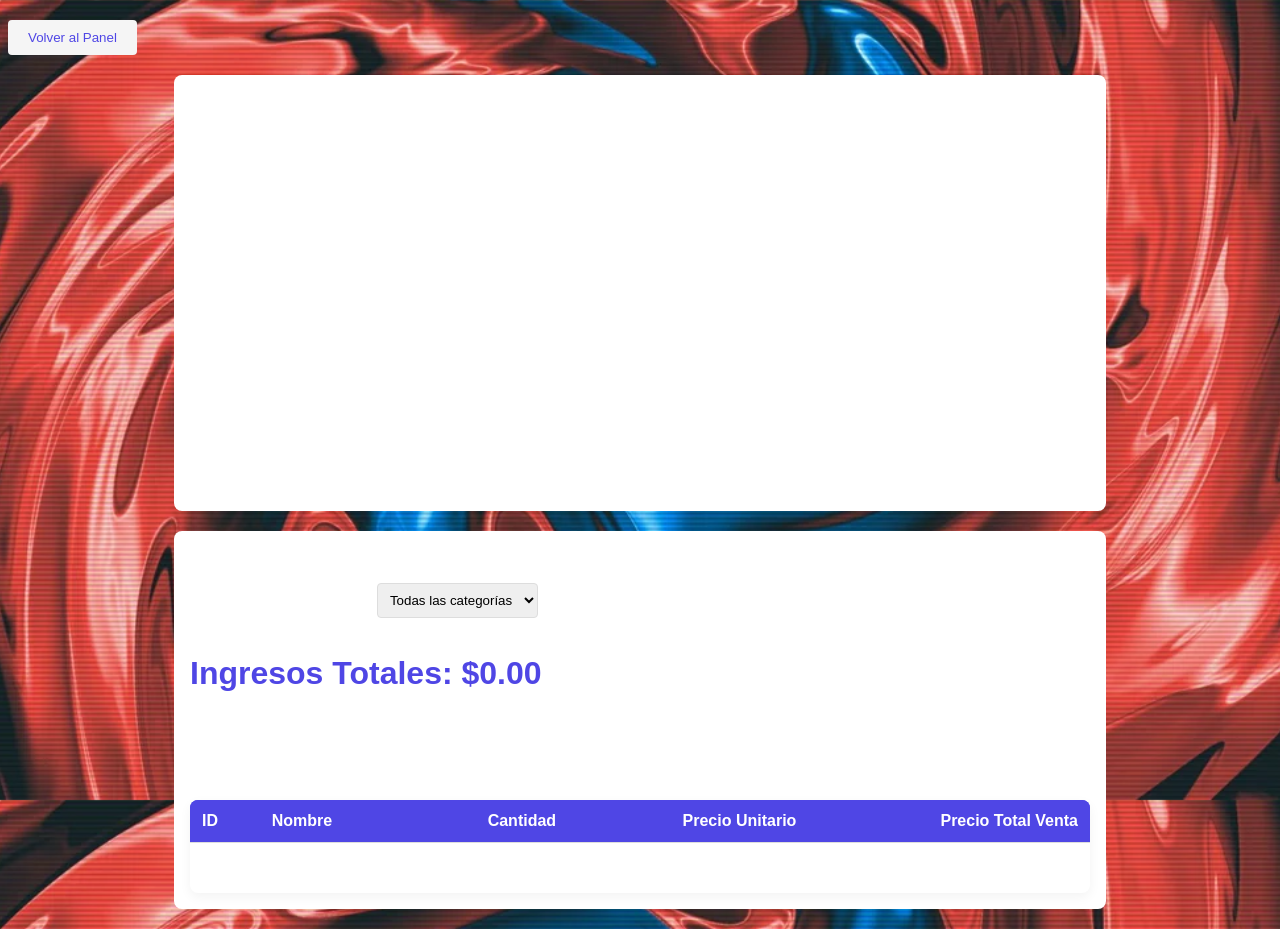
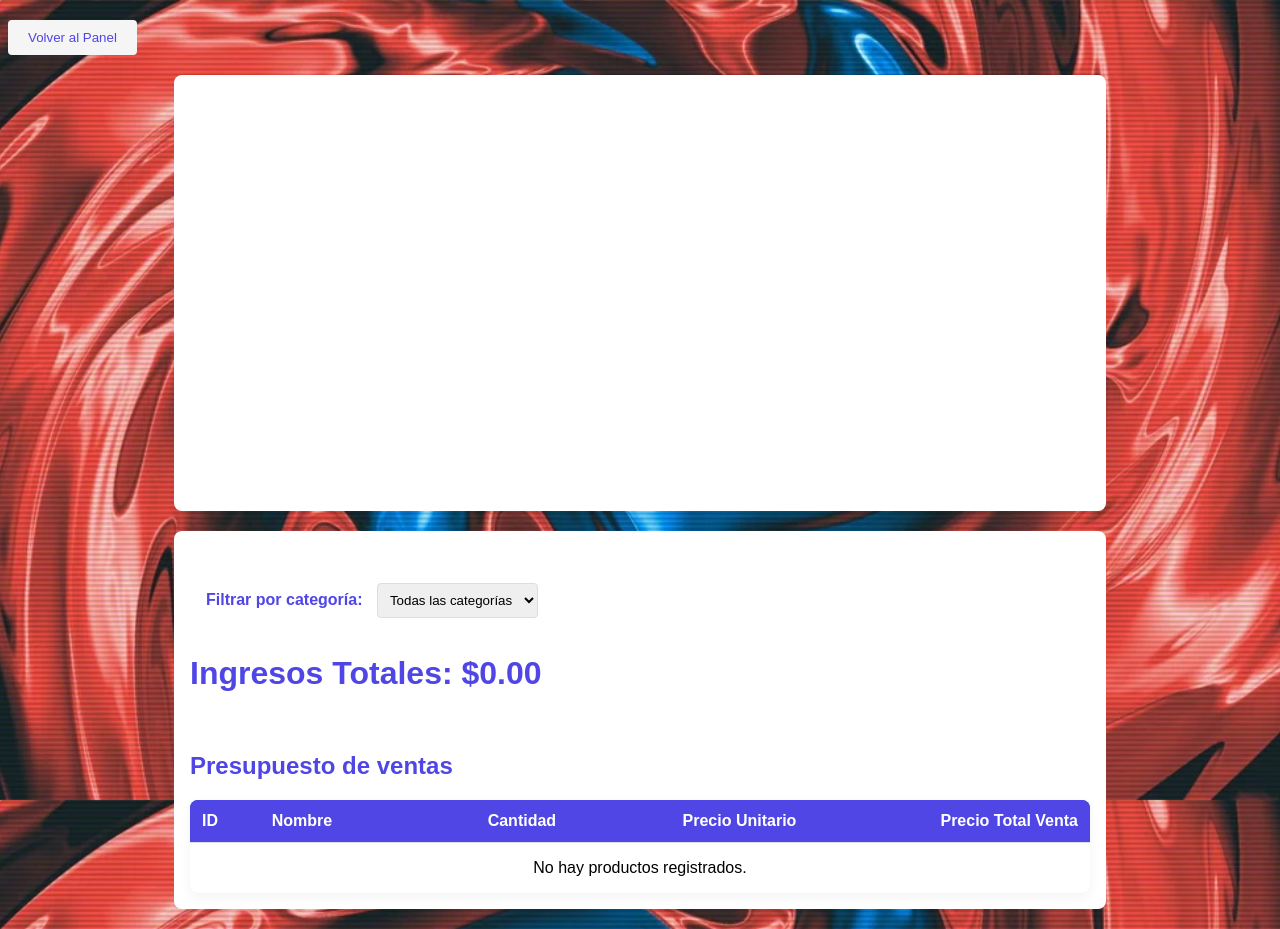
Before and after one commit to luisgonzalez04-create/luisgonzalez04-create.github.io, a website: page analisis.html in a window 1280 px wide. Drawn offline with nearby package versions, Linux system fonts and the light colour scheme.

Commit message:
Add files via upload

```diff
--- a/style_panel.css
+++ b/style_panel.css
@@ -51,6 +51,7 @@ table {
     border-radius: 8px;
     overflow: hidden;
     box-shadow: 0 4px 12px rgba(0, 0, 0, 0.05);
+    color: black;
 }
 
 th, td {
@@ -180,3 +181,7 @@ button {
     cursor: pointer;
     border-radius: 4px;
 }
+
+h2, h3, h4, h5, h6, label {
+    color: #4f46e5;
+}
```
